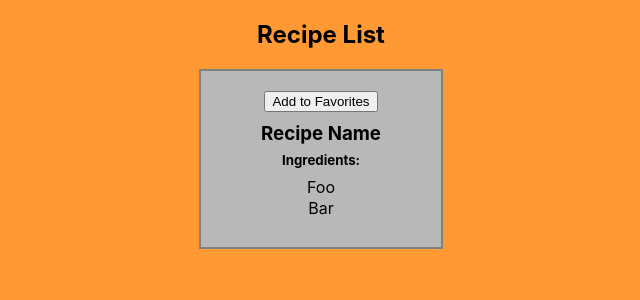
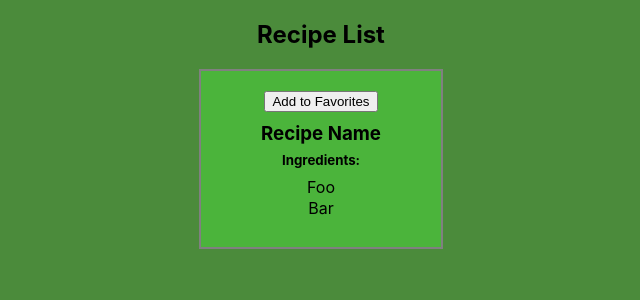
Before and after one commit to nyu-software-engineering/spring-2020-frugal-eye, a React (Create React App) app in the folder front-end/: page / in a window 1280 px wide. Shown: the top 300 px of the page, without its empty margins (319-959 px from the left). Built offline with nearby package versions, Linux system fonts and the light colour scheme.

Commit message:
testing green colors

```diff
--- a/front-end/src/recipe.css
+++ b/front-end/src/recipe.css
@@ -1,5 +1,5 @@
 body{
-	background: #FF9933;
+	background: rgb(75, 139, 59);
 }
 
 .Recipes {
@@ -16,6 +16,6 @@ body{
 	width: 200px;
 	border: 2px solid grey;
 	padding: 20px;
-	background: rgb(184,184,184);
+	background: rgb(75, 180, 59);
 	line-height:5px;
 }
```
